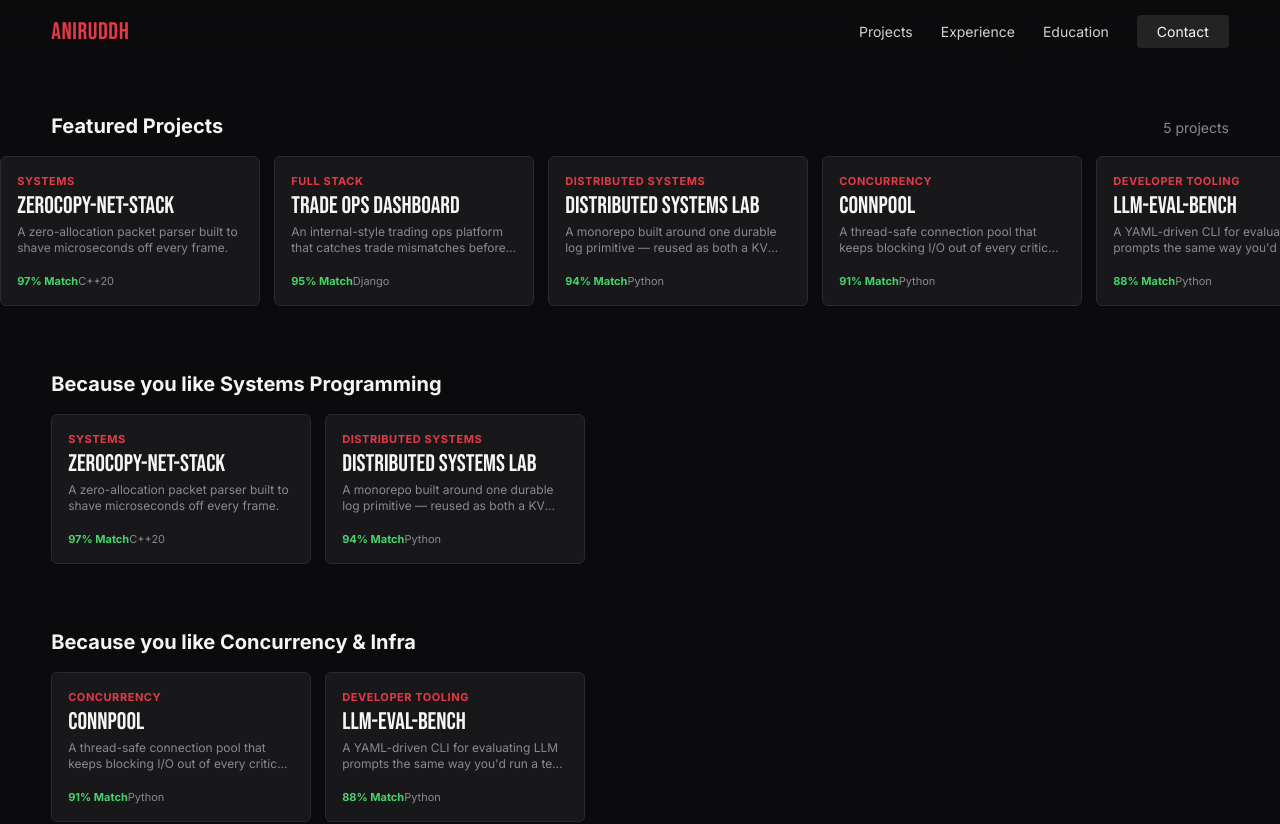
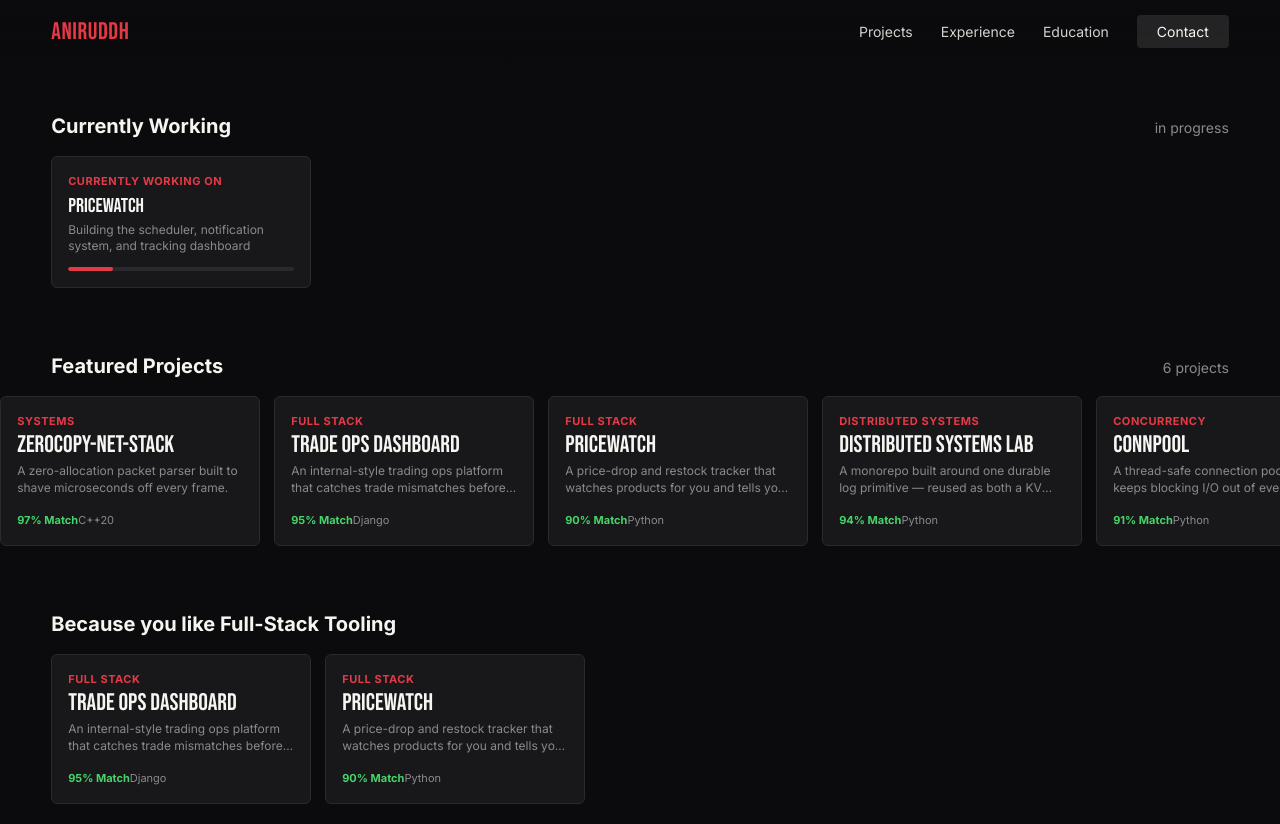
Before and after one commit to Aniruddhchilla2407/AniruddhChilla, a React (Vite) app: page /projects in a window 1280 px wide. Shown: the top 824 px of the page. Built offline with nearby package versions, Linux system fonts and the light colour scheme.

Commit message:
New project added

```diff
--- /dev/null
+++ b/src/components/ContinueWatching.jsx
@@ -0,0 +1,39 @@
+import { CONTINUE_WATCHING } from "../data";
+
+export default function ContinueWatching({ onOpen }) {
+  if (!CONTINUE_WATCHING.length) return null;
+
+  return (
+    <section className="mb-11">
+      <div className="flex items-baseline justify-between px-[4vw] mb-3">
+        <h2 className="text-xl font-bold">Currently Working</h2>
+        <span className="text-sm text-muted">in progress</span>
+      </div>
+      <div className="row-track flex gap-3.5 overflow-x-auto px-[4vw] pb-5 pt-1 snap-x snap-proximity">
+        {CONTINUE_WATCHING.map((item) => (
+          <button
+            key={item.id}
+            onClick={() => onOpen(item.projectId)}
+            className="flex-none w-[260px] rounded-md bg-surface border border-border p-4 snap-start text-left
+                       transition-transform duration-200 ease-out
+                       hover:-translate-y-1.5 hover:scale-[1.035] hover:border-accentDim
+                       hover:shadow-[0_18px_32px_rgba(0,0,0,0.45)]"
+          >
+            <div className="text-[11px] tracking-wider uppercase text-accent font-bold mb-1.5">
+              Currently Working On
+            </div>
+            <div className="font-display text-xl leading-none mb-1.5">{item.title}</div>
+            <div className="text-xs text-muted leading-snug mb-3">{item.note}</div>
+
+            <div className="h-1 w-full bg-border rounded-full overflow-hidden">
+              <div
+                className="h-full bg-accent rounded-full"
+                style={{ width: `${item.progress}%` }}
+              />
+            </div>
+          </button>
+        ))}
+      </div>
+    </section>
+  );
+}
--- a/src/data.jsx
+++ b/src/data.jsx
@@ -51,6 +51,24 @@ export const PROJECTS = [
     ],
     stat: { value: "7", label: "test suite (pytest)" },
     github: "https://github.com/Aniruddhchilla2407/TradeOps---Dashboard",
+  },
+  {
+    id: "pricewatch",
+    title: "PriceWatch",
+    category: "Full Stack",
+    stack: ["Python", "Scheduler", "Notifications", "React"],
+    match: 90,
+    logline: "A price-drop and restock tracker that watches products for you and tells you the moment it's worth buying.",
+    synopsis:
+      "An in-progress e-commerce price tracker: a scheduled crawler pipeline monitors product pages for price and stock changes, with a notification layer alerting users the moment a tracked item drops in price or comes back in stock.",
+    highlights: [
+      "Scheduler/crawler service polling tracked product pages on a recurring schedule, with rate limiting and deduplication to avoid redundant requests",
+      "Change-detection pipeline flagging price drops and restocks against historical data",
+      "Notification system (email/SMS/push) triggered on detected price drops",
+      "Dashboard for tracking wishlist items with historical price charts",
+    ],
+    stat: { value: "In Progress", label: "actively building" },
+    github: "https://github.com/Aniruddhchilla2407/Smart-Restocker",
   },
   {
     id: "distributed-systems-lab",
@@ -109,6 +127,17 @@ export const PROJECTS = [
   },
 ];
 
+export const CONTINUE_WATCHING = [
+  {
+    id: "pricewatch-build",
+    projectId: "pricewatch", // ← links this card to the PriceWatch project entry
+    title: "PriceWatch",
+    note: "Building the scheduler, notification system, and tracking dashboard",
+    progress: 20, // TODO: update as you go
+  },
+];
+
+
 export const EXPERIENCE = {
   role: "AI Software Engineer Intern",
   company: "TechOptima, Hyderabad, India",
--- a/src/pages/ProjectsPage.jsx
+++ b/src/pages/ProjectsPage.jsx
@@ -1,6 +1,7 @@
 import { useState } from "react";
 import Navbar from "../components/Navbar";
 import Row from "../components/Row";
+import ContinueWatching from "../components/ContinueWatching";
 import Modal from "../components/Modal";
 import Footer from "../components/Footer";
 import { PROJECTS } from "../data";
@@ -17,10 +18,11 @@ export default function ProjectsPage() {
     <div className="min-h-screen bg-bg text-text font-body">
       <Navbar />
       <main className="pt-[14vh] pb-[8vh]">
+        <ContinueWatching />
         <Row title="Featured Projects" subtitle={`${PROJECTS.length} projects`} projects={PROJECTS} onOpen={setActiveId} />
+        <Row title="Because you like Full-Stack Tooling" projects={fullstack} onOpen={setActiveId} />
         <Row title="Because you like Systems Programming" projects={systems} onOpen={setActiveId} />
         <Row title="Because you like Concurrency & Infra" projects={concurrency} onOpen={setActiveId} />
-        <Row title="Because you like Full-Stack Tooling" projects={fullstack} onOpen={setActiveId} />
       </main>
       <Footer />
       <Modal project={activeProject} onClose={() => setActiveId(null)} />
```
